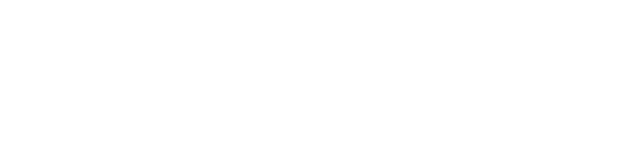
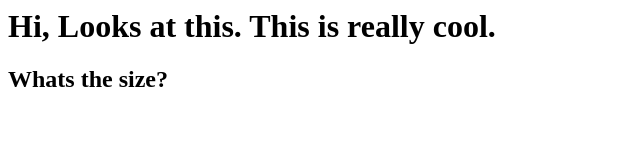
Before and after one commit to yhern185/SillyWilly, a plain HTML site: page index.html in a window 1280 px wide. Shown: the whole page, without its empty margins (0-640 px from the left). Drawn offline with Linux system fonts and the light colour scheme.

Commit message:
Including letters on the index.html

```diff
--- a/index.html
+++ b/index.html
@@ -1,3 +1,5 @@
 <body>
 
-<h1></h1>
+<h1>Hi, Looks at this. This is really cool.
+
+<h2> Whats the size?</h2>
```
